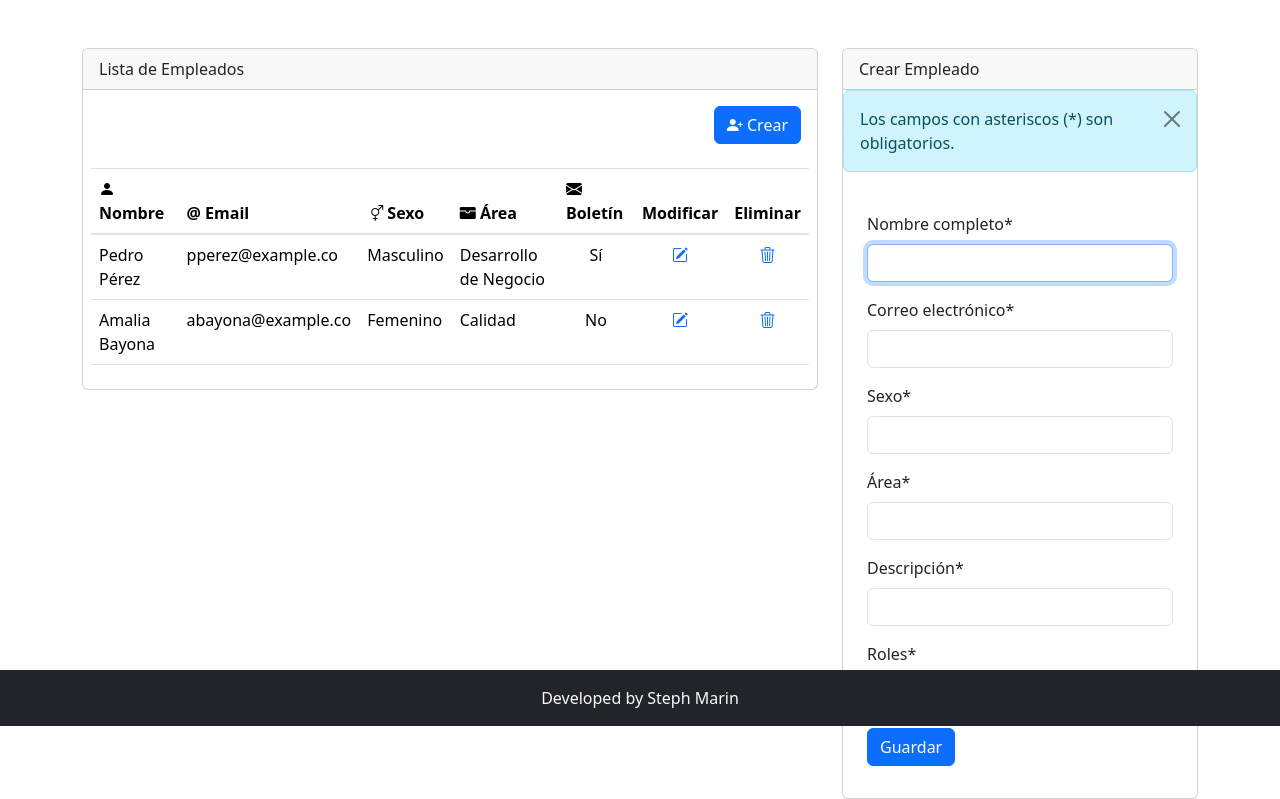
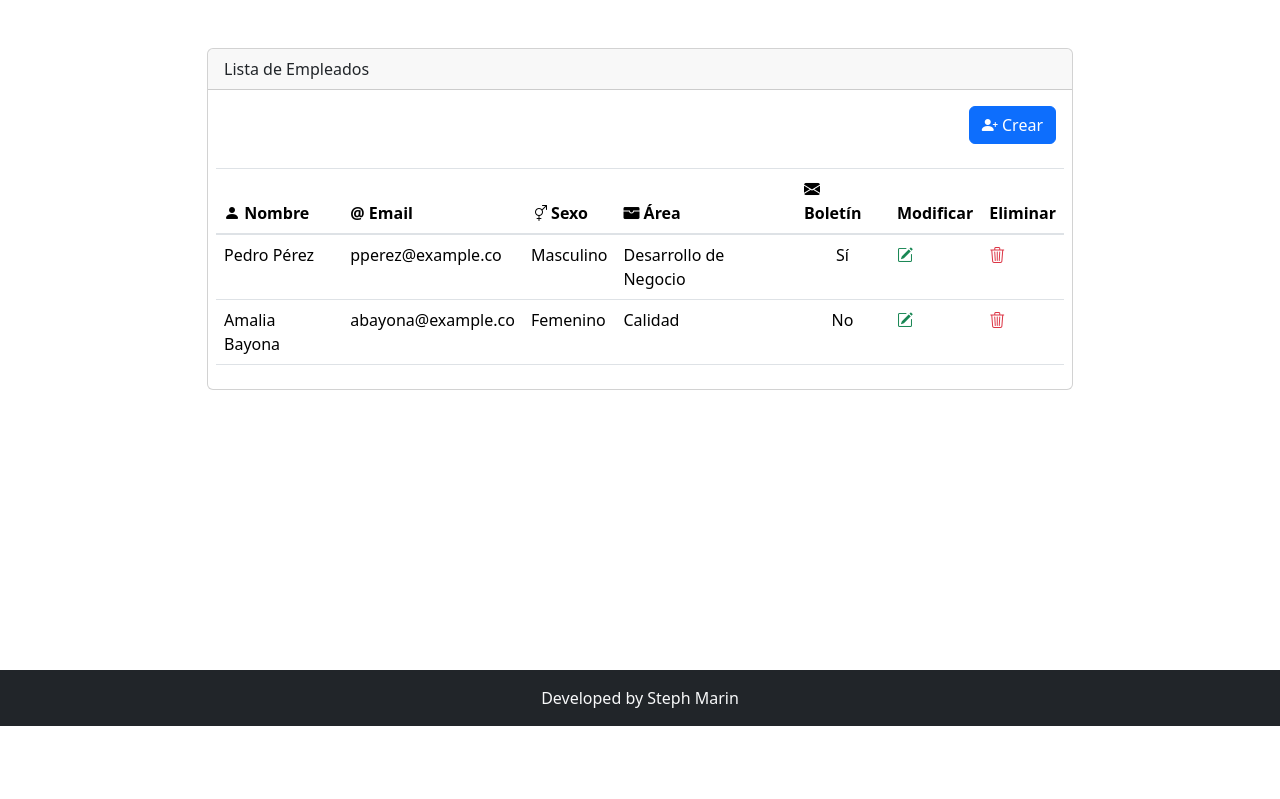
Before and after one commit to cap-marin/employees-crud, a PHP site: the page made by index.php in a window 1280 px wide. Shown: the part 74-873 px from the top of the page. After the commit the page ends 800 px from the top, so only its background shows below. Run offline with PHP 8.4, Linux system fonts and the light colour scheme; data comes from the database, SQL or seed files in the repository.

Commit message:
eliminar listo y flujo modificado

```diff
--- a/index.php
+++ b/index.php
@@ -14,10 +14,10 @@ $employee = $sql_query->fetchAll(PDO::FETCH_OBJ);
 ?>
 
 
-<div class="container mt-5">
+<div class="container p-5">
     <div class="row justify-content-center">
 
-        <div class="col-md-8">
+        <div class="col-md-10">
             <?php
             if (isset($_GET['errorcod']) && $_GET['errorcod'] == 'true') {
             ?>
@@ -39,13 +39,35 @@ $employee = $sql_query->fetchAll(PDO::FETCH_OBJ);
             <?php
             }
             ?>
+
+            <?php
+            if (isset($_GET['dropped'])) {
+            ?>
+                <div class="alert alert-warning alert-dismissible fade show" role="alert">
+                    <button type="button" class="btn-close" data-bs-dismiss="alert" arial-label="Close"></button>
+                    Empleado eliminado.
+                </div>
+            <?php
+            }
+            ?>
+
+            <?php
+            if (isset($_GET['registrado'])) {
+            ?>
+                <div class="alert alert-success alert-dismissible fade show" role="alert">
+                    <button type="button" class="btn-close" data-bs-dismiss="alert" arial-label="Close"></button>
+                    Registro exitoso.
+                </div>
+            <?php
+            }
+            ?>
             <div class="card">
                 <div class="card-header">
                     Lista de Empleados
                 </div>
 
                 <div class="card-body text-right">
-                    <a href="#" class="btn btn-primary"><i class="bi bi-person-plus-fill"></i> Crear</a>
+                    <a href="crear.php" class="btn btn-primary"><i class="bi bi-person-plus-fill"></i> Crear</a>
                 </div>
 
                 <div class="p-2">
@@ -72,8 +94,8 @@ $employee = $sql_query->fetchAll(PDO::FETCH_OBJ);
                                     <td><?php echo $emp->sexo; ?></td>
                                     <td><?php echo $emp->nom_area; ?></td>
                                     <td class="text-center"><?php echo $emp->boletin; ?></td>
-                                    <td class="text-success text-center"><a href="editar.php?codigo=<?php echo $emp->id; ?>"><i class="bi bi-pencil-square"></i></a></td>
-                                    <td class="text-success text-center"><a href="eliminar.php?codigo=<?php echo $emp->id; ?>"><i class="bi bi-trash3"></i></a></td>
+                                    <td><a class="text-success text-center" href="editar.php?codigo=<?php echo $emp->id; ?>"><i class="bi bi-pencil-square"></i></a></td>
+                                    <td><a onclick="return confirm('Estás seguro de eliminar?');" class="text-danger text-center" href="eliminar.php?codigo=<?php echo $emp->id; ?>"><i class="bi bi-trash3"></i></a></td>
 
                                 </tr>
                             <?php
@@ -84,77 +106,6 @@ $employee = $sql_query->fetchAll(PDO::FETCH_OBJ);
                 </div>
             </div>
         </div>
-        <div class="col-md-4">
-            <div class="card">
-                <div class="card-header">
-                    Crear Empleado
-                </div>
-                <!-- Alerts!-->
-                <?php
-                if (isset($_GET['mensaje'])) {
-                ?>
-                    <div class="alert alert-info alert-dismissible fade show" role="alert">
-                        <button type="button" class="btn-close" data-bs-dismiss="alert" arial-label="Close"></button>
-                        Los campos con asteriscos (*) son obligatorios.
-                    </div>
-                <?php
-                }
-                ?>
-
-                <?php
-                if (isset($_GET['registrado'])) {
-                ?>
-                    <div class="alert alert-success alert-dismissible fade show" role="alert">
-                        <button type="button" class="btn-close" data-bs-dismiss="alert" arial-label="Close"></button>
-                        Registro exitoso.
-                    </div>
-                <?php
-                }
-                ?>
-
-                <?php
-                if (isset($_GET['error'])) {
-                ?>
-                    <div class="alert alert-info alert-dismissible fade show" role="alert">
-                        <button type="button" class="btn-close" data-bs-dismiss="alert" arial-label="Close"></button>
-                        Error.
-                    </div>
-                <?php
-                }
-                ?>
-                <!-- Alerts!-->
-                <form class="p-4" method="POST" action="register.php">
-                    <div class="mb-3">
-                        <label class="form-label">Nombre completo* </label>
-                        <input type="text" class="form-control" name="txtNombre" autofocus required>
-                    </div>
-                    <div class="mb-3">
-                        <label class="form-label">Correo electrónico* </label>
-                        <input type="email" class="form-control" name="email" autofocus required>
-                    </div>
-                    <div class="mb-3">
-                        <label class="form-label">Sexo* </label>
-                        <input type="text" class="form-control" name="txtSexo" autofocus required>
-                    </div>
-                    <div class="mb-3">
-                        <label class="form-label">Área* </label>
-                        <input type="text" class="form-control" name="txtArea" autofocus required>
-                    </div>
-                    <div class="mb-3">
-                        <label class="form-label">Descripción* </label>
-                        <input type="text" class="form-control" name="txtDes" autofocus required>
-                    </div>
-                    <div class="mb-3">
-                        <label class="form-label">Roles* </label>
-                        <input type="text" class="form-control" name="txtRol" autofocus>
-                    </div>
-                    <div class="mb-2">
-                        <input type="hidden" name="oculto" value="1">
-                        <input type="submit" class="btn btn-primary" value="Guardar">
-                    </div>
-                </form>
-            </div>
-        </div>
     </div>
 </div>
 
```
Also changed, not shown: crear.php (added, +81 -0 lines), eliminar.php (+19 -0 lines).
